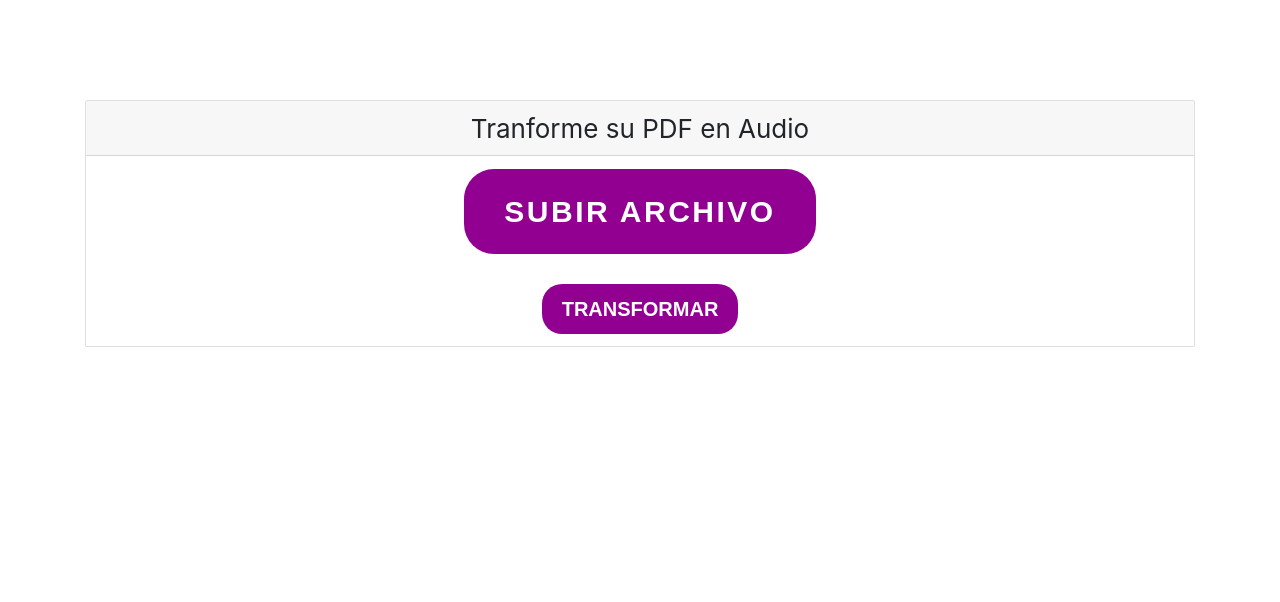
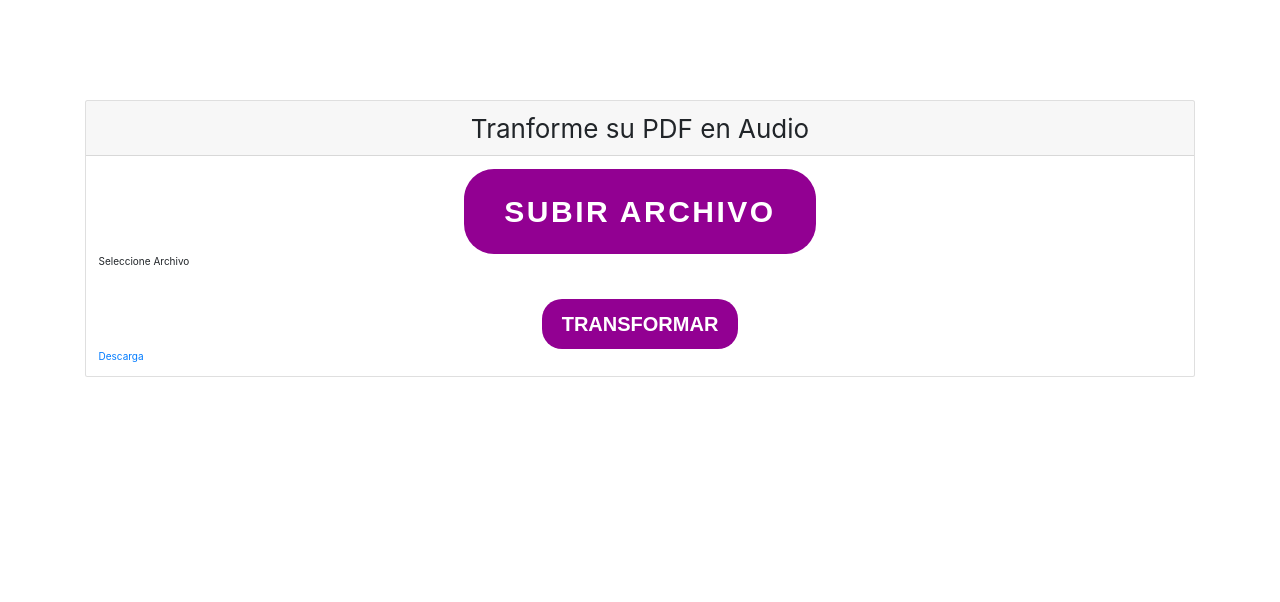
Before and after one commit to trueJomi/Proyecto_ICSI_S1, a Django app: page / in a window 1280 px wide. Shown: the part 61-663 px from the top of the page. Run offline with Django 3.2, Linux system fonts and the light colour scheme; some libraries are stand-ins or nearby versions.

Commit message:
Primer Sprint completado

```diff
--- a/PDF_Reader/urls.py
+++ b/PDF_Reader/urls.py
@@ -27,7 +27,6 @@ from django.conf.urls.static import static
 
 urlpatterns = [
     path('', PDF_tranformador_views.main, name='archivo'),
-    path('\descargar', PDF_tranformador_views.download, name='descarga')
 ]
 
 
--- a/PDF_tranformador/views.py
+++ b/PDF_tranformador/views.py
@@ -13,9 +13,11 @@ import fitz
 import pyttsx3
 
 
+
+
 RUTA= pathlib.Path(BASE_DIR/'media')
 tipo=1
-Nombre_Archivo='Seleccione Archivo'
+RUTA_D="../media/"
 
 
 def tipo_Audio(type):
@@ -60,6 +62,7 @@ def Transformar_txt_audio(txt,dry):
     engine.runAndWait()
 
 
+
 def main(request):
     #ENlce con html
     if request.method == 'POST':
@@ -71,15 +74,23 @@ def main(request):
             Nombre_Archivo=os.path.basename(direc)
             texto=Transformar_PDF_txt(direc)
             Transformar_txt_audio(texto, direc)
+            audio=RUTA_D+Nombre_Archivo+tipo_Audio(tipo)
             os.remove(direc)
-        return redirect('descarga')
+        else:
+            form = fileForm()
+            audio=""
+            Nombre_Archivo='Seleccione Archivo'
     else:
         form = fileForm()
+        audio=""
+        Nombre_Archivo='Seleccione Archivo'
     return render(
         request=request,
         template_name='pages/inicio.html',
         context={
             'form': form,
+            'archivo': audio,
+            'nombre': Nombre_Archivo,
         }
     )
 
--- a/static/css/Propio/style.css
+++ b/static/css/style.css
@@ -133,13 +133,14 @@ footer{
     left: 0;
     width: 100%;
     height: 100%;
-    background-color: white;
-    transition: 100ms;
-    display: none;
+    background-color: rgba(255, 255, 255, 0.582);
+    transition: 10ms;
+    display: block;
+    visibility: hidden;
 }
 .loader>img{
     margin-top: 50%;
-    margin: 0 auto;
+    margin: auto;
     width: 50%;
     height: 50%;
 }
--- a/static/js/script.js
+++ b/static/js/script.js
@@ -1,10 +1,10 @@
 document.getElementById('boton').addEventListener('click', openDialog);
-document.getElementsById('loader').addEventListener('click',loading)
+document.getElementById('cargar').addEventListener('click',loading)
 
 function openDialog() {
   document.getElementById('fileid').click();
 }
 
 function loading(){
-  document.getElementById("loader").style.display="block";
+  document.getElementById("loader").style.visibility="visible";
 }
--- a/templates/Pages/inicio.html
+++ b/templates/Pages/inicio.html
@@ -1,4 +1,5 @@
 {% extends 'index.html' %}
+{% load static %}
 {% block head_content %}
 <title>PDF_Reader</title>
 {% endblock  %}
@@ -19,12 +20,12 @@
                         {% csrf_token %}
                         <input id='fileid' type='file'  name="archivo" hidden/>
                         <p>{{nombre}}</p>
-                        <button type="submit"  class="boton-enviar centrar">Transformar</button>
+                        <button type="submit"  class="boton-enviar centrar" id='cargar'>Transformar</button>
                        </form>
-
+                        <a href="{{archivo}}"download>Descarga</a>
                     </div>
                 </div>
-                {% load static %}
+
                 <div class="loader" id='loader'>
                     <img src="{% static './img/loading-37.gif' %}" alt="">
                 </div>
--- a/templates/index.html
+++ b/templates/index.html
@@ -11,7 +11,7 @@
     {% endblock  %}
     <link rel="stylesheet" href="{% static 'css/bootstrap.min.css' %}">
     <link rel="stylesheet" href="{% static 'css/all.css' %}">
-    <link rel="stylesheet" href="{% static 'css/Propio/style.css' %}">
+    <link rel="stylesheet" href="{% static 'css/style.css' %}">
 </head>
 <body>
     {% include "navbar.html" %}
```
Also changed, not shown: templates/Pages/descargas.html (deleted, +0 -8 lines), db.sqlite3.
